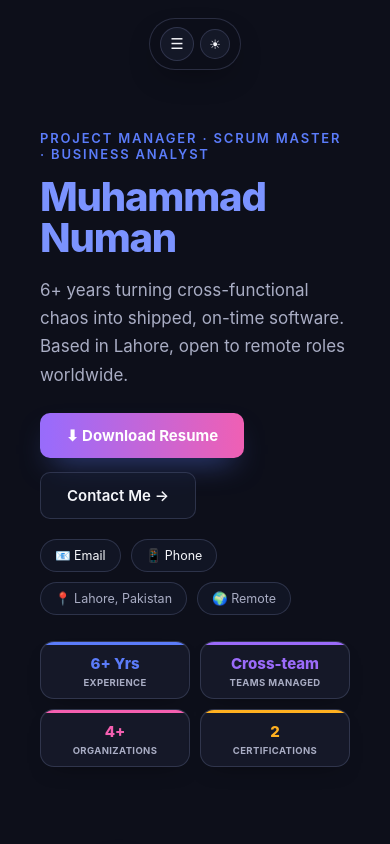
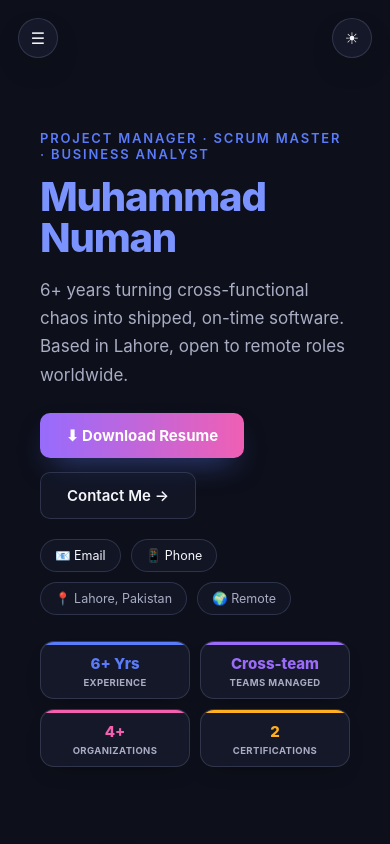
Before and after one commit to noman429/Claude, a React (Vite) app: page / in a window 390 px wide. Shown: the top 844 px of the page. Built offline with nearby package versions, Linux system fonts and the light colour scheme.

Commit message:
Add tap-outside/scroll to close mobile nav menu, move burger and theme toggle to screen corners

```diff
--- a/src/index.css
+++ b/src/index.css
@@ -107,36 +107,38 @@ input::placeholder { color: #8b8fa8; }
 
 .site-nav { overflow-x: auto; }
 .nav-links { display: flex; align-items: center; gap: 6px; }
-.nav-burger { display: none; align-items: center; justify-content: center; }
+.nav-theme-desktop { display: flex; align-items: center; justify-content: center; }
+.nav-burger-corner, .nav-theme-corner { display: none; }
 /* Below 640px the full pill row no longer fits without horizontal
    scrolling, which reads as a broken/cut-off nav rather than a real mobile
-   menu — collapse it behind a hamburger button instead. */
+   menu — hide the pill's own controls and use two independent fixed
+   corner buttons instead, rather than bunching burger + theme-toggle
+   together in the middle of a narrow screen. */
 @media (max-width: 639px) {
-  .nav-links { display: none; }
-  .nav-burger { display: flex; }
-  /* `overflow-x: auto` with `overflow-y` left at its default implicitly
-     computes overflow-y as `auto` too (CSS overflow spec), clipping the
-     absolutely-positioned dropdown menu that extends below the pill. */
-  .site-nav { overflow-x: visible; }
+  /* `<nav>` sets `display: flex` inline, which always wins over a plain
+     class rule — needs `!important` here to actually hide it on mobile. */
+  .site-nav { display: none !important; }
+  .nav-burger-corner, .nav-theme-corner {
+    display: flex; align-items: center; justify-content: center; position: fixed; z-index: 50;
+    width: 40px; height: 40px; border-radius: 50%; cursor: pointer; font-size: 16px;
+    box-shadow: 0 12px 30px -10px rgba(0, 0, 0, 0.35); transition: top .35s ease;
+  }
+  .nav-burger-corner { left: 18px; }
+  .nav-theme-corner { right: 18px; }
 }
-/* A shared `.modal-pop` animation would work here too, but its keyframes
-   only set scale/translateY — animating `transform` replaces the whole
-   property, so it would wipe out the static translateX(-50%) needed to
-   center this menu under the nav pill. Fold the translate into this
-   keyframe's own from/to states instead. */
-@keyframes navMenuPop { from { opacity: 0; transform: translateX(-50%) scale(0.96) translateY(6px); } to { opacity: 1; transform: translateX(-50%) scale(1) translateY(0); } }
+@keyframes navMenuPop { from { opacity: 0; transform: scale(0.97) translateY(-6px); } to { opacity: 1; transform: scale(1) translateY(0); } }
 .nav-mobile-menu {
-  position: absolute; top: calc(100% + 10px); left: 50%;
-  display: flex; flex-direction: column; gap: 4px; padding: 10px; border-radius: 16px; min-width: 200px;
-  box-shadow: 0 20px 44px -14px rgba(0, 0, 0, 0.45); backdrop-filter: blur(14px); z-index: 60;
+  position: fixed; top: 66px; left: 18px; right: 18px;
+  display: flex; flex-direction: column; gap: 4px; padding: 10px; border-radius: 16px;
+  box-shadow: 0 20px 44px -14px rgba(0, 0, 0, 0.45); backdrop-filter: blur(14px); z-index: 50;
   animation: navMenuPop 0.22s cubic-bezier(.4,0,.2,1) both;
 }
 .nav-mobile-link {
-  padding: 10px 16px; border-radius: 10px; font-size: 14px; font-weight: 700; text-align: left;
+  padding: 12px 16px; border-radius: 10px; font-size: 14px; font-weight: 700; text-align: left;
   transition: color 0.2s ease, background 0.2s ease;
 }
 .nav-mobile-link:hover { color: #5b7cfa !important; background: rgba(91, 124, 250, 0.12) !important; }
-.nav-burger:focus-visible, .nav-mobile-link:focus-visible { outline: 2px solid #5b7cfa; outline-offset: 2px; }
+.nav-burger-corner:focus-visible, .nav-theme-corner:focus-visible, .nav-mobile-link:focus-visible { outline: 2px solid #5b7cfa; outline-offset: 2px; }
 
 .icon-pop { transition: transform 0.25s ease, color 0.25s ease; display: inline-block; }
 .card:hover .icon-pop, .kpi-card:hover .icon-pop { transform: scale(1.18); }
--- a/src/sections/Nav.tsx
+++ b/src/sections/Nav.tsx
@@ -1,4 +1,4 @@
-import { useState } from 'react';
+import { useEffect, useState } from 'react';
 import type { Theme } from '../data/theme';
 
 const NAV_SECTIONS = ['about', 'experience', 'projects', 'practices', 'docs', 'tools', 'contact'] as const;
@@ -20,7 +20,24 @@ export default function Nav({
 }) {
   const [menuOpen, setMenuOpen] = useState(false);
 
+  useEffect(() => {
+    if (!menuOpen) return;
+    const closeOnScroll = () => setMenuOpen(false);
+    const closeOnOutsideTap = (e: MouseEvent) => {
+      const target = e.target as HTMLElement;
+      if (target.closest && (target.closest('.nav-mobile-menu') || target.closest('.nav-burger-corner'))) return;
+      setMenuOpen(false);
+    };
+    window.addEventListener('scroll', closeOnScroll, { passive: true });
+    document.addEventListener('click', closeOnOutsideTap, true);
+    return () => {
+      window.removeEventListener('scroll', closeOnScroll);
+      document.removeEventListener('click', closeOnOutsideTap, true);
+    };
+  }, [menuOpen]);
+
   return (
+    <>
       <nav className="site-nav" style={{
         position: 'fixed', top: navVisible ? '18px' : '-70px', left: '50%', transform: 'translateX(-50%)',
         zIndex: 50, display: 'flex', alignItems: 'center', gap: 6, padding: '8px 10px',
@@ -48,24 +65,41 @@ export default function Nav({
         </div>
 
         <button
-        className="nav-burger"
-        onClick={() => setMenuOpen((v) => !v)}
-        aria-label={menuOpen ? 'Close navigation menu' : 'Open navigation menu'}
-        aria-expanded={menuOpen}
-        style={{
-          width: 34, height: 34, flexShrink: 0, borderRadius: '50%', border: `1px solid ${theme.cardBorder}`,
-          background: theme.card, color: theme.text, cursor: 'pointer', fontSize: 15,
-        }}
-      >
-        {menuOpen ? '✕' : '☰'}
-      </button>
-
-      <button
+          className="nav-theme-desktop"
           onClick={onToggleTheme}
           aria-label={themeName === 'dark' ? 'Switch to light theme' : 'Switch to dark theme'}
           style={{
             width: 30, height: 30, flexShrink: 0, borderRadius: '50%', border: `1px solid ${theme.cardBorder}`,
             background: theme.card, color: theme.text, cursor: 'pointer', fontSize: 13,
+          }}
+        >
+          {themeName === 'dark' ? '☀' : '☽'}
+        </button>
+      </nav>
+
+      {/* Below 640px the burger and theme toggle move to independent fixed
+          corners instead of sharing the centered pill, which otherwise
+          bunches two unrelated controls together in the middle of a
+          narrow screen. */}
+      <button
+        className="nav-burger-corner"
+        onClick={() => setMenuOpen((v) => !v)}
+        aria-label={menuOpen ? 'Close navigation menu' : 'Open navigation menu'}
+        aria-expanded={menuOpen}
+        style={{
+          top: navVisible ? '18px' : '-70px', border: `1px solid ${theme.cardBorder}`,
+          background: theme.card, color: theme.text,
+        }}
+      >
+        {menuOpen ? '✕' : '☰'}
+      </button>
+      <button
+        className="nav-theme-corner"
+        onClick={onToggleTheme}
+        aria-label={themeName === 'dark' ? 'Switch to light theme' : 'Switch to dark theme'}
+        style={{
+          top: navVisible ? '18px' : '-70px', border: `1px solid ${theme.cardBorder}`,
+          background: theme.card, color: theme.text,
         }}
       >
         {themeName === 'dark' ? '☀' : '☽'}
@@ -92,6 +126,6 @@ export default function Nav({
           })}
         </div>
       )}
-    </nav>
+    </>
   );
 }
```
Lines whose indentation alone changed are shown as unchanged.
